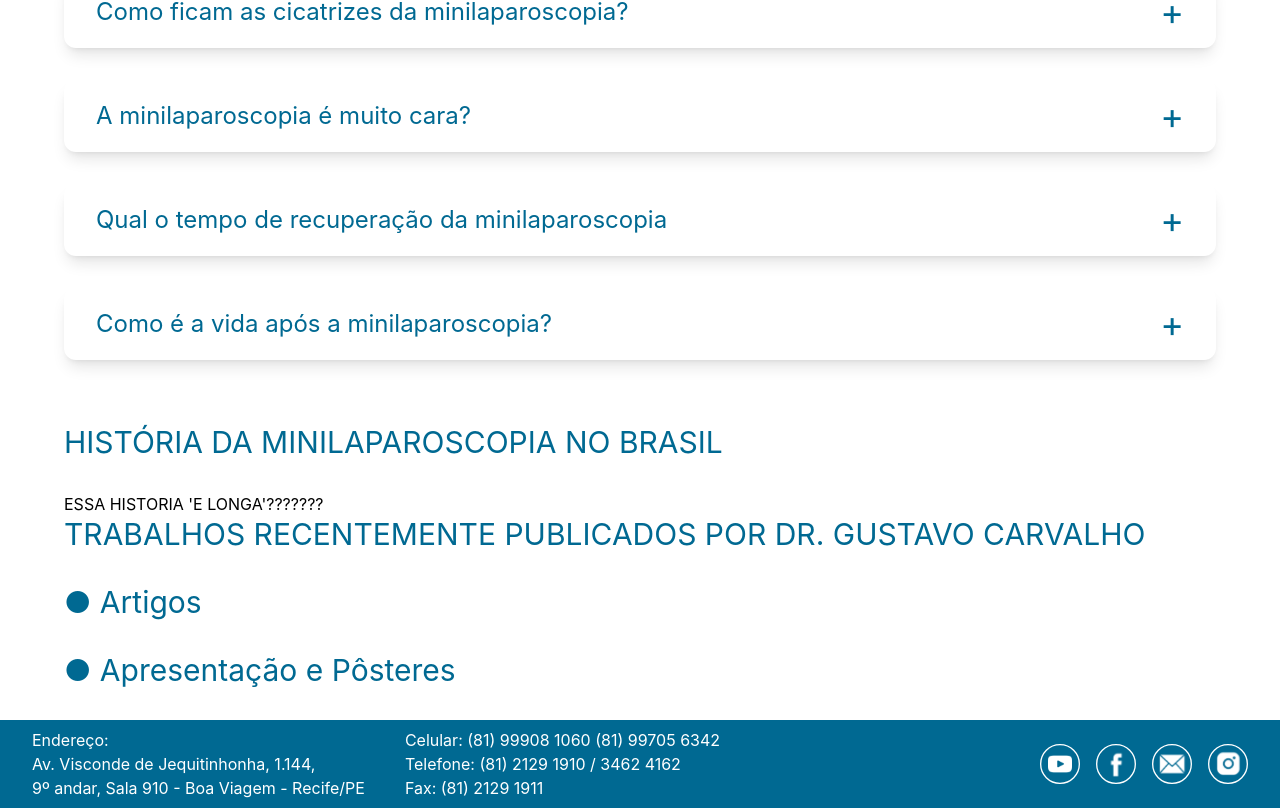
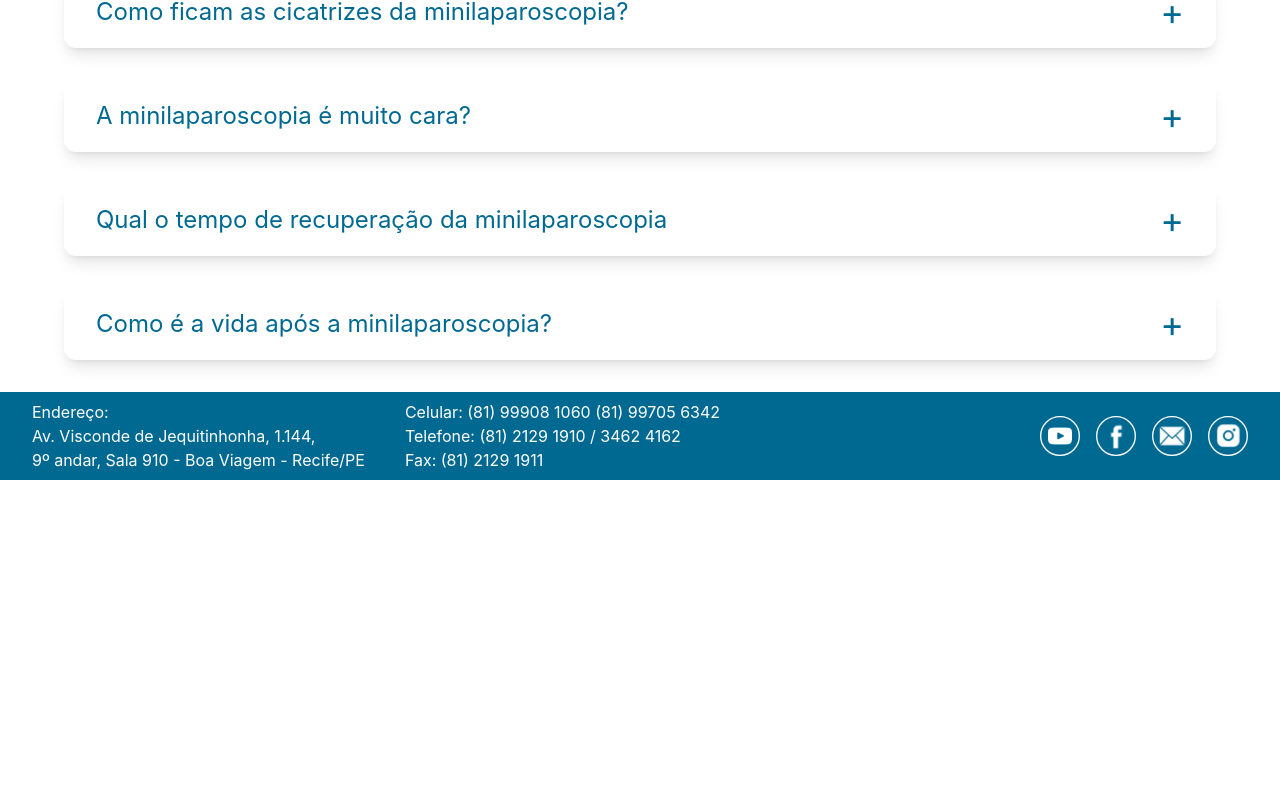
Before and after one commit to Mlcarvalho1/MiniLapSite, a React (Create React App) app: page /minilaparoscopia in a window 1280 px wide. Shown: the part 1971-2779 px from the top of the page. After the commit the page ends 2451 px from the top, so only its background shows below. Built offline with nearby package versions, Linux system fonts and the light colour scheme.

Commit message:
general adjustments

```diff
--- a/src/Components/ActuationCard.js
+++ b/src/Components/ActuationCard.js
@@ -1,4 +1,4 @@
- const ActuationCard = ({ icon, title, children}) => {
+ const ActuationCard = ({ icon, title, children, onClick }) => {
     return (
         <div
             className="
@@ -6,7 +6,9 @@
                 flex-col
                 items-center
                 justify-center
+                cursor-pointer
             "
+            onClick={onClick}
         >
             <img className="h-[120px] top-[60px] relative" src={icon} alt="guts"/>
 
--- a/src/Pages/Home.js
+++ b/src/Pages/Home.js
@@ -1,4 +1,5 @@
-import React from 'react';
+import React, { useCallback } from 'react';
+import { useNavigate } from 'react-router-dom';
 
 //images
 import presentation from '../assets/images/presentation.png';
@@ -16,6 +17,19 @@ import ActuationCard from '../Components/ActuationCard';
 import Button from '../Components/button';
 
 const Home = () => {
+    const navigate = useNavigate();
+
+    const onDiscoverClick = useCallback(() => {
+        navigate('/gustavo-carvalho')
+    }, [navigate]);
+
+    const onVideoClick = useCallback(() => {
+        navigate('/videolaparoscopia')
+    }, [navigate]);
+
+    const onMiniClick = useCallback(() => {
+        navigate('/minilaparoscopia')
+    }, [navigate]);
     return (
         <div className="mt-16 p-4 md:px-16">
             <div className="flex max-sm:flex-col gap-16 mb-16 justify-center">
@@ -24,7 +38,7 @@ const Home = () => {
                     <p className='mb-4 text-xl'>
                         A Clínica Cirúrgica Videolaparoscópica Gustavo Carvalho tem como objetivo desenvolver e aprimorar técnicas cirúrgicas por via Laparoscópica com a finalidade de fazer uma medicina de melhor qualidade. Através de estudos científicos, que irão servir de pilares para o conhecimento, o grupo pretende contribuir para o desenvolvimento de medidas que possam propiciar um bem-estar social à população. Com a intenção de controlar a evolução de ...
                     </p>
-                    <Button className="text-primary-medium border-primary-medium w-fit" variant="low">
+                    <Button className="text-primary-medium border-primary-medium w-fit" variant="low" onClick={onDiscoverClick}>
                         Saiba mais
                     </Button>
                 </div>
@@ -39,10 +53,10 @@ const Home = () => {
                 <h2 className="text-4xl text-primary-medium mb-6">ÁREAS DE ATUAÇÃO</h2>
 
                 <div className="flex gap-8 max-sm:flex-col">
-                    <ActuationCard icon={Surgery} title="Cirurgia Videolaparoscópica">
+                    <ActuationCard icon={Surgery} title="Cirurgia Videolaparoscópica" onClick={onVideoClick}>
                         Cirurgia abdominal executada por meio de pequenos orifícios no abdômen do paciente. É a cirurgia de invasão mínima.
                     </ActuationCard>
-                    <ActuationCard icon={Guts} title="Cirurgia do Aparelho Digestivo">
+                    <ActuationCard icon={Guts} title="Cirurgia do Aparelho Digestivo" onClick={onMiniClick}>
                         {`• Doença do refluxo gastro-esofágico \n • Esôfago de Barrett \n • Doença da vesícula biliar`}
                     </ActuationCard>
                 </div>
--- a/src/Pages/Mini.js
+++ b/src/Pages/Mini.js
@@ -74,17 +74,6 @@ const Mini = () => {
             <Accordion label="Como é a vida após a minilaparoscopia?">
                 Em geral com poucos dias o paciente nem se lembra que foi operado. E sequer vai ver as ciatrizes.
             </Accordion>
-
-            <h2 className="w-full mt-16 mb-8 text-primary-medium text-3xl max-sm:text-2xl">HISTÓRIA DA MINILAPAROSCOPIA NO BRASIL</h2>
-            <p>
-                ESSA HISTORIA 'E LONGA'???????
-            </p>
-
-            <h2 className="w-full mb-8 text-primary-medium text-3xl max-sm:text-2xl">TRABALHOS RECENTEMENTE PUBLICADOS POR DR. GUSTAVO CARVALHO</h2>
-
-            <h3 className="w-full mb-8 text-primary-medium text-3xl max-sm:text-2xl">● Artigos</h3>
-
-            <h3 className="w-full mb-8 text-primary-medium text-3xl max-sm:text-2xl">● Apresentação e Pôsteres</h3>
         </div>
     );
 }
```
